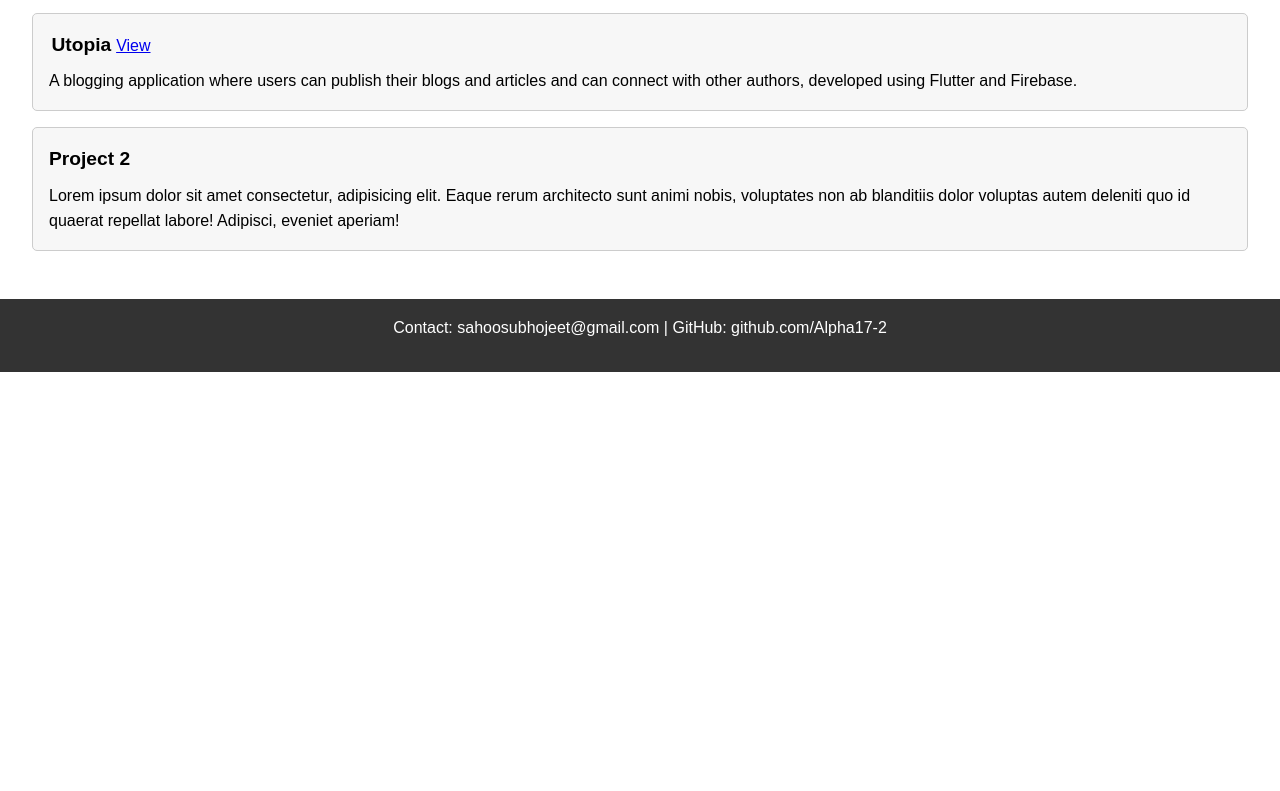
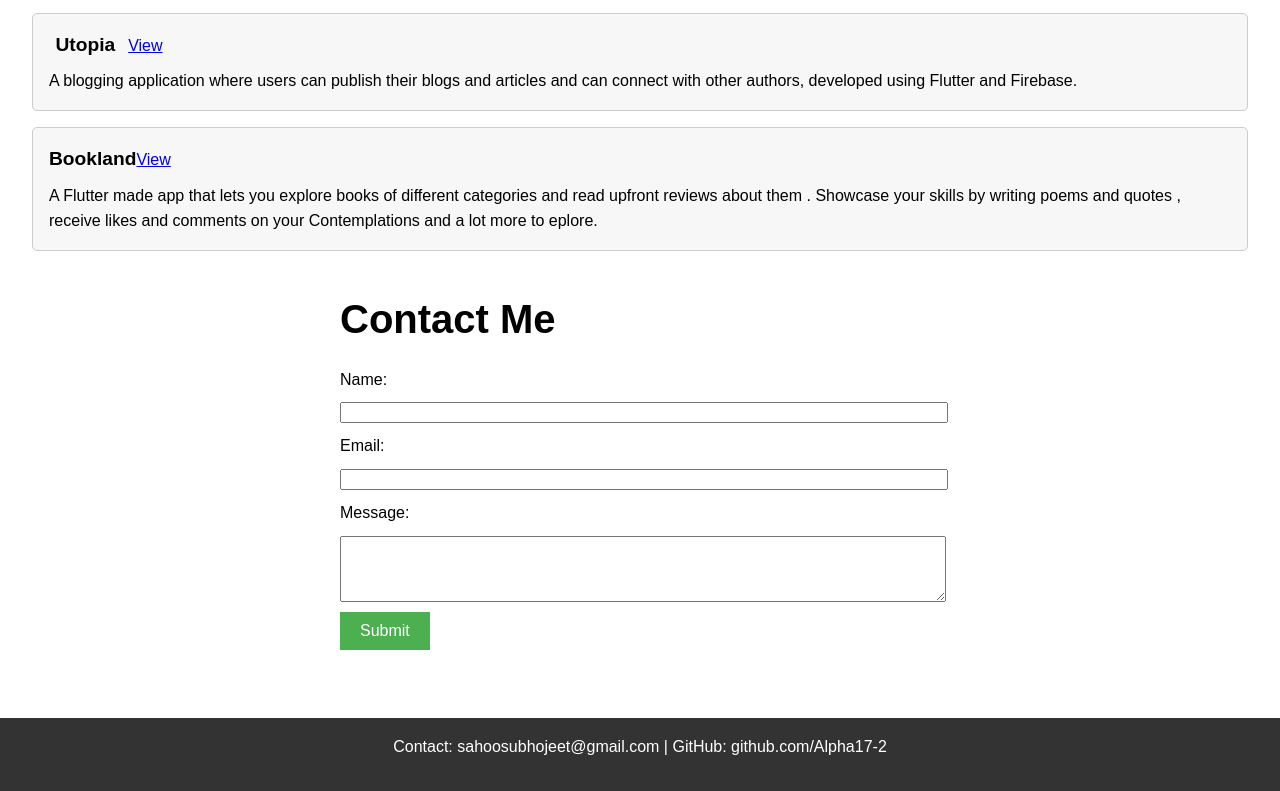
Before and after one commit to Alpha17-2/Portfolio, a plain HTML site: page index.html in a window 1280 px wide. Shown: the part 592-1383 px from the top of the page. Before the commit the page ends 964 px from the top, so only its background shows below. Drawn offline with Linux system fonts and the light colour scheme.

Commit message:
[feat]: script file added for form input

```diff
--- a/index.html
+++ b/index.html
@@ -13,7 +13,7 @@
     <header>
         <img src="assets/SubhojeetSahoo.jpg" alt="The Image" width="250px" height="220px" style="border-radius: 80px;">
         <h1>Subhojeet Sahoo</h1>
-        <p>Software Developer</p>
+        <p>Flutter Developer</p>
     </header>
 
     <main>
@@ -38,13 +38,36 @@
         </div>
 
         <div class="project-card">
-            <div class="project-title">Project 2</div>
+            <div class="heading">
+                <div class="Bookland">Bookland</div>
+                <a href="https://github.com/Alpha17-2/bookland">View </a>
+
+            </div>
+
             <div class="project-description">
-               Lorem ipsum dolor sit amet consectetur, adipisicing elit. Eaque rerum architecto sunt animi nobis, voluptates non ab blanditiis dolor voluptas autem deleniti quo id quaerat repellat labore! Adipisci, eveniet aperiam!
+                A Flutter made app that lets you explore books of different categories and read upfront reviews about them . Showcase your skills by writing poems and quotes , receive likes and comments on your Contemplations and a lot more to eplore.
             </div>
         </div>
 
         <!-- Add more project cards as needed -->
+        <div class="container">
+            <h1>Contact Me</h1>
+            <form id="contactForm">
+              <label for="name">Name:</label>
+              <input type="text" id="name" name="name" required>
+
+              <label for="email">Email:</label>
+              <input type="email" id="email" name="email" required>
+
+              <label for="message">Message:</label>
+              <textarea id="message" name="message" rows="4" required></textarea>
+
+              <button type="submit">Submit</button>
+            </form>
+            <p id="statusMessage"></p>
+          </div>
+
+          <script src="script.js"></script>
 
     </main>
 
--- /dev/null
+++ b/script.js
@@ -0,0 +1,19 @@
+document.getElementById('contactForm').addEventListener('submit', submitForm);
+
+function submitForm(event) {
+  event.preventDefault();
+
+  const name = document.getElementById('name').value;
+  const email = document.getElementById('email').value;
+  const message = document.getElementById('message').value;
+
+  // You can replace this section with your desired backend logic to handle the form submission, e.g., sending an email, saving to a database, etc.
+  // For this example, we'll just display a message indicating the form was submitted successfully.
+  const statusMessage = document.getElementById('statusMessage');
+  statusMessage.textContent = `Thank you, ${name}! Your message has been sent.`;
+
+  // Optional: Clear the form fields after submission.
+  document.getElementById('name').value = '';
+  document.getElementById('email').value = '';
+  document.getElementById('message').value = '';
+}
--- a/style.css
+++ b/style.css
@@ -40,6 +40,34 @@ p {
   margin-bottom: 1rem;
 }
 
+button {
+  background-color: #4CAF50;
+  color: white;
+  border: none;
+  padding: 10px 20px;
+  text-align: center;
+  text-decoration: none;
+  display: inline-block;
+  font-size: 16px;
+  cursor: pointer;
+}
+
+label, input, textarea {
+  display: block;
+  width: 100%;
+  margin-bottom: 10px;
+}
+
+button:hover {
+  background-color: #45a049;
+}
+
+.container {
+  max-width: 600px;
+  margin: 0 auto;
+  padding: 20px;
+}
+
 /* Project cards styles */
 .project-card {
   border: 1px solid #ccc;
@@ -48,20 +76,28 @@ p {
   margin-bottom: 1rem;
   background-color: #f7f7f7;
 }
-.project-card .heading
-{
+
+.project-card .heading {
   display: flex;
   flex-direction: row;
   justify-content: space-around;
-  width: 13vh;
+  width: 15vh;
 }
+
 .Utopia {
   font-size: 1.2rem;
   font-weight: bold;
   margin-bottom: 0.5rem;
 }
-.heading a{
+
+.heading a {
   margin-top: 3px;
+}
+
+.Bookland {
+  font-size: 1.2rem;
+  font-weight: bold;
+  margin-bottom: 0.5rem;
 }
 
 .project-title {
```
